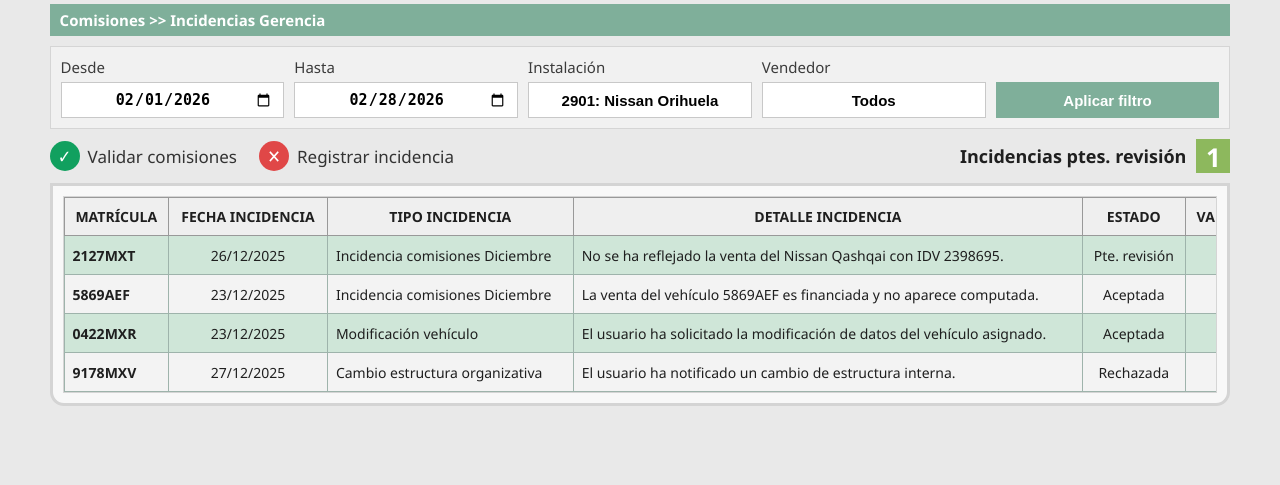
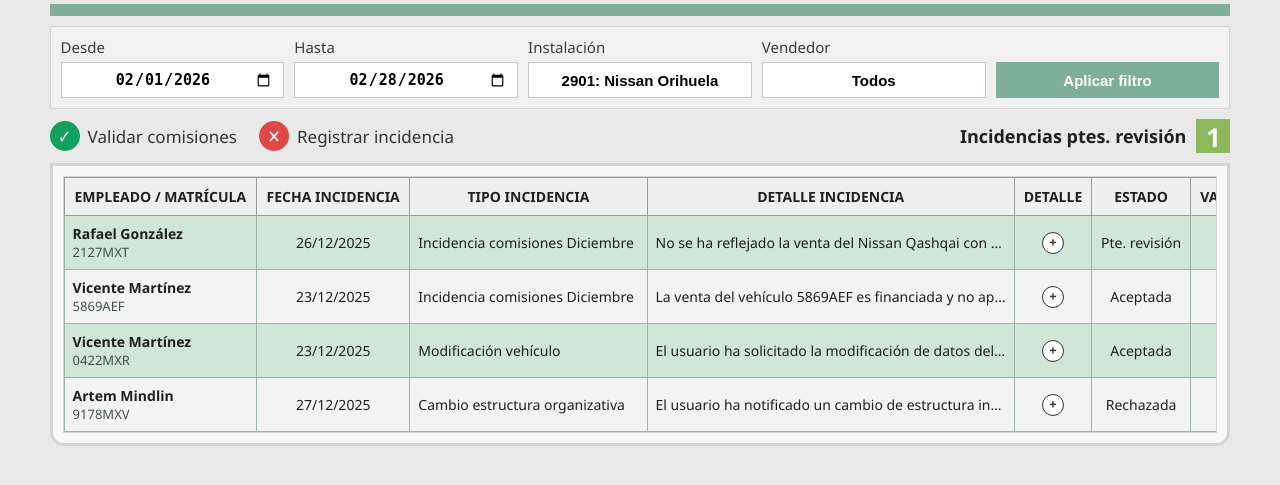
Before and after one commit to ArtemMindlin/intranet, a Django app: page /comisiones/incidencias/ in a window 1280 px wide. Shown: the part 211-696 px from the top of the page. Run offline with Django 5.2, Linux system fonts and the light colour scheme; a user stored in the database is signed in; data comes from the database, SQL or seed files in the repository; both versions use the stored data as it was after the commit.

Commit message:
Agregar nuevos empleados y modificar la visualización de incidencias en las plantillas

```diff
--- a/comisiones/mock_data.py
+++ b/comisiones/mock_data.py
@@ -51,6 +51,7 @@ COMISION_APROBADA = f"{comision_aprobada:,}".replace(",", ".")
 
 INCIDENCIAS = [
     {
+        "empleado": "Rafael González",
         "matricula": "2127MXT",
         "fecha": "26/12/2025",
         "tipo": "Incidencia comisiones Diciembre",
@@ -59,6 +60,7 @@ INCIDENCIAS = [
         "validacion_ok": True,
     },
     {
+        "empleado": "Vicente Martínez",
         "matricula": "5869AEF",
         "fecha": "23/12/2025",
         "tipo": "Incidencia comisiones Diciembre",
@@ -67,6 +69,7 @@ INCIDENCIAS = [
         "validacion_ok": False,
     },
     {
+        "empleado": "Vicente Martínez",
         "matricula": "0422MXR",
         "fecha": "23/12/2025",
         "tipo": "Modificación vehículo",
@@ -75,6 +78,7 @@ INCIDENCIAS = [
         "validacion_ok": False,
     },
     {
+        "empleado": "Artem Mindlin",
         "matricula": "9178MXV",
         "fecha": "27/12/2025",
         "tipo": "Cambio estructura organizativa",
--- a/static/css/comisiones_gerencia.css
+++ b/static/css/comisiones_gerencia.css
@@ -104,10 +104,31 @@
     width: 22px;
     height: 22px;
     border-radius: 50%;
-    display: inline-grid;
-    place-items: center;
+    display: inline-flex;
+    align-items: center;
+    justify-content: center;
     font-size: 13px;
     font-weight: 800;
+    line-height: 1;
+    vertical-align: middle;
+    margin: 0 2px;
+}
+
+.pill {
+    width: 22px;
+    height: 22px;
+    border-radius: 50%;
+    display: inline-flex;
+    align-items: center;
+    justify-content: center;
+    font-size: 13px;
+    font-weight: 800;
+    line-height: 1;
+    vertical-align: middle;
+    margin: 0 2px;
+    border: 1px solid #333;
+    color: #333;
+    background: #fff;
 }
 
 .status.ok {
@@ -115,9 +136,30 @@
     color: #fff;
 }
 
+.status.no {
+    background: #e04747;
+    color: #fff;
+}
+
 .status.muted {
     background: #a7a7a7;
     color: #fff;
+}
+
+.manager-inc-table td:nth-child(4) {
+    max-width: 360px;
+    white-space: nowrap;
+    overflow: hidden;
+    text-overflow: ellipsis;
+}
+
+.inc-person {
+    font-weight: 700;
+}
+
+.inc-matricula {
+    color: #41504a;
+    font-size: 13px;
 }
 
 @media (max-width: 1200px) {
--- a/templates/comisiones/comisiones.html
+++ b/templates/comisiones/comisiones.html
@@ -34,7 +34,7 @@
             <a href="{% url 'incidencias_gerencia' %}">Incidencias</a>
         </nav>
 
-        <div class="breadcrumb">Comisiones >> Panel Gerencia</div>
+        <div class="breadcrumb"></div>
 
         <section class="manager-filters card">
             <form class="manager-filters-grid" method="get">
--- a/templates/comisiones/incidencias_gerencia.html
+++ b/templates/comisiones/incidencias_gerencia.html
@@ -34,7 +34,7 @@
             <a href="{% url 'incidencias_gerencia' %}" class="active">Incidencias</a>
         </nav>
 
-        <div class="breadcrumb">Comisiones >> Incidencias Gerencia</div>
+        <div class="breadcrumb"></div>
 
         <section class="manager-filters card">
             <form class="manager-filters-grid" method="get">
@@ -76,10 +76,11 @@
                 <table class="manager-table manager-inc-table">
                     <thead>
                         <tr>
-                            <th>Matrícula</th>
+                            <th>Empleado / Matrícula</th>
                             <th>Fecha incidencia</th>
                             <th>Tipo incidencia</th>
                             <th>Detalle incidencia</th>
+                            <th>Detalle</th>
                             <th>Estado</th>
                             <th>Validación</th>
                             <th>Sel.</th>
@@ -88,23 +89,29 @@
                     <tbody>
                         {% for incidencia in incidencias %}
                         <tr>
-                            <td class="bold">{{ incidencia.matricula }}</td>
+                            <td>
+                                <div class="inc-person">{{ incidencia.empleado|default:"Sin asignar" }}</div>
+                                <div class="inc-matricula">{{ incidencia.matricula }}</div>
+                            </td>
                             <td class="center">{{ incidencia.fecha }}</td>
                             <td>{{ incidencia.tipo }}</td>
                             <td>{{ incidencia.detalle }}</td>
+                            <td class="center"><span class="pill">+</span></td>
                             <td class="center">{{ incidencia.estado }}</td>
                             <td class="center">
                                 {% if incidencia.validacion_ok %}
                                 <span class="status ok">✓</span>
+                                <span class="status no">✕</span>
                                 {% else %}
-                                <span class="status muted">•</span>
+                                <span class="status muted">✓</span>
+                                <span class="status muted">✕</span>
                                 {% endif %}
                             </td>
                             <td class="center"><input type="checkbox" aria-label="Seleccionar incidencia"></td>
                         </tr>
                         {% empty %}
                         <tr>
-                            <td colspan="7" class="center">No hay incidencias para los filtros seleccionados.</td>
+                            <td colspan="8" class="center">No hay incidencias para los filtros seleccionados.</td>
                         </tr>
                         {% endfor %}
                     </tbody>
--- a/templates/comisiones/incidencias_personales.html
+++ b/templates/comisiones/incidencias_personales.html
@@ -29,7 +29,7 @@
             </a>
         </header>
 
-        <h1 class="page-title">Portal de incidencias</h1>
+        <h1 class="page-title">Portal de </h1>
 
         <nav class="nav">
             <a href="{% url 'mis_ventas' %}">Mis Ventas</a>
```
Also changed, not shown: db.sqlite3.
